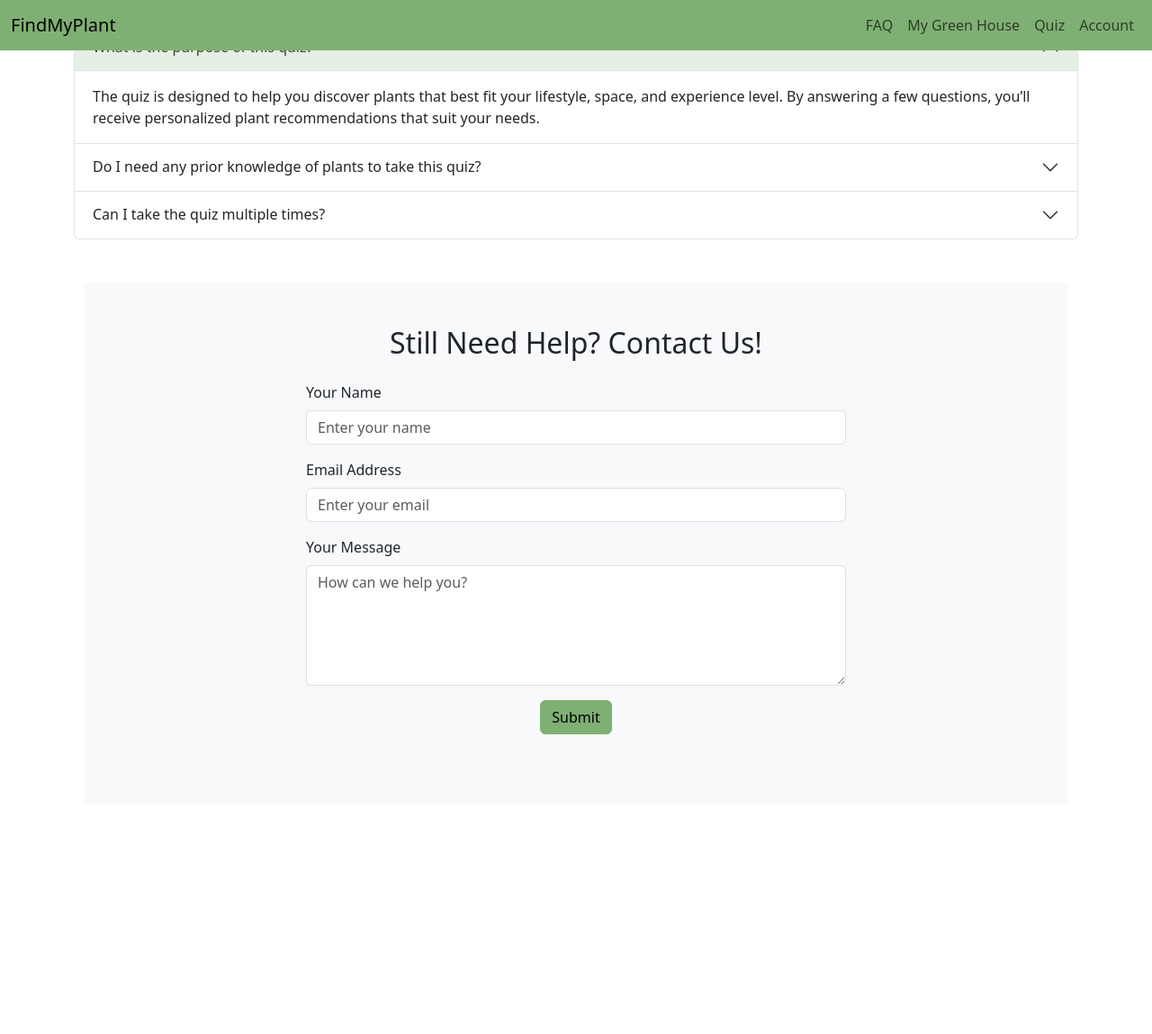
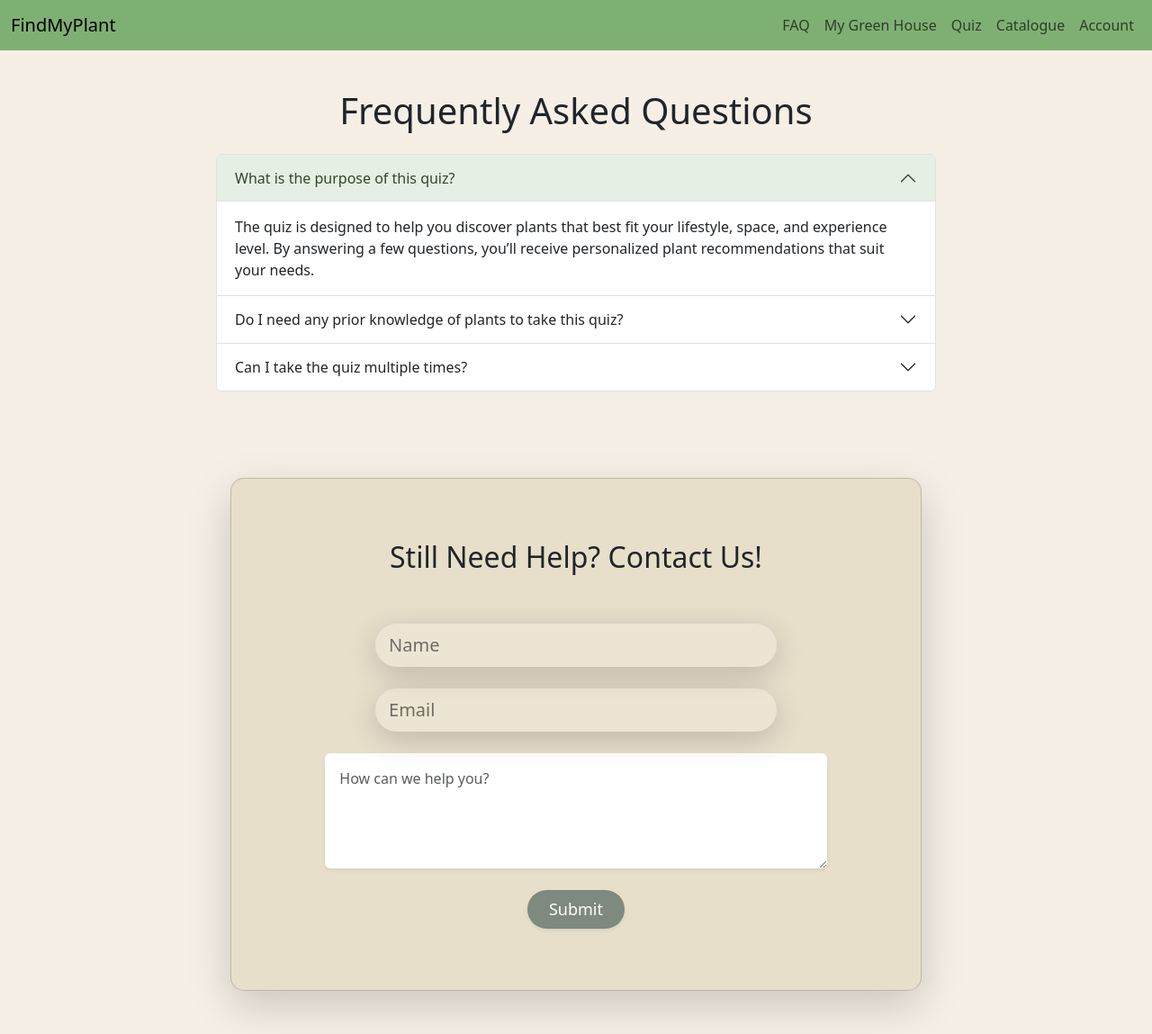
Before and after one commit to ZachSierra/UserInterfacesGroup, a website: page Frontend/src/html/faq.html in a window 1280 px wide. Shown: the whole page at 90% size. Before the commit the page ends 894 px from the top, so only its background shows below. Drawn offline with nearby package versions, Linux system fonts and the light colour scheme.

Commit message:
updatedFAQ

```diff
--- a/Frontend/src/html/faq.html
+++ b/Frontend/src/html/faq.html
@@ -1,6 +1,3 @@
-<!--This is the FAQ page that uses the accordion effect to display the
-FAQ-->
-
 <!DOCTYPE html>
 <html lang="en">
 <head>
@@ -12,13 +9,17 @@ FAQ-->
    <link rel="preconnect" href="https://fonts.gstatic.com" crossorigin>
    <link href="https://fonts.googleapis.com/css2?family=Jost:ital,wght@0,100..900;1,100..900&display=swap" rel="stylesheet">
    <link rel="stylesheet" href="../stylesheets/questionnaire.css">
+   <link rel="stylesheet" href="../stylesheets/faq.css">
    <link rel="stylesheet" href="../stylesheets/my-colors.css">
+
+
 </head>
+
+
 <body>
-    </html>
+
 
 <section id="navigation-bar">
-        <!--Added zach navigation-->
    <nav class="navbar navbar-expand-lg bg-primary fixed-top">
        <div class="container-fluid">
            <a class="navbar-brand" href="index.html">FindMyPlant</a>
@@ -37,21 +38,29 @@ FAQ-->
                     <a class="nav-link" href="questionnaire.html">Quiz</a>
                 </li>
                 <li class="nav-item">
+                    <a class="nav-link" href="catalogue.html">Catalogue</a>
+                </li>
+                <li class="nav-item">
                     <a class="nav-link" href="./account.html">Account</a>
                 </li>
             </ul>
         </div>
+
        </div>
    </nav>
 </section>
 
+
+
+
+
+
+<div class="custom-containerFAQ">
+<section style="position: relative; top: 25vh;  background-color: #F5EFE6">
    <!--Accordion FAQ-->
-    <div class="container" >
-    <div class="row">
-        <div class="col-12">
-            <section id="FAQ" class="py-5 ">
-                <h1 class="text-center pb-3" >Frequently Asked Questions</h1>
-                <div class="accordion" id="accordionExample">
+   <section id="FAQ" class="py-5">
+       <h1 class="text-center pb-3">Frequently Asked Questions</h1>
+       <div class="accordion" id="accordionExample" style="max-width: 800px; margin: 0 auto;">
            <div class="accordion-item">
                <h2 class="accordion-header" id="headingOne">
                    <button class="accordion-button" type="button" data-bs-toggle="collapse" data-bs-target="#collapseOne" aria-expanded="true" aria-controls="collapseOne">
@@ -84,38 +93,66 @@ FAQ-->
                </h2>
                <div id="collapseThree" class="accordion-collapse collapse" aria-labelledby="headingThree" data-bs-parent="#accordionExample">
                    <div class="accordion-body">
-                        <strong>Absolutely!</strong>  Feel free to retake the quiz if your preferences change or if you want to explore different plant options.
+                       <strong>Absolutely!</strong> Feel free to retake the quiz if your preferences change or if you want to explore different plant options.
                    </div>
                </div>
            </div>
        </div>
    </section>
-        </div>
-    </div>
+
+
+
 
    <!-- Contact Us Form -->
-    <div class="container">
-    <section id="contact-form" class="py-5 bg-light">
-        <div class="container">
-            <h2 class="text-center pb-3">Still Need Help? Contact Us!</h2>
-            <form action="submit_contact.php" method="POST" class="mx-auto" style="max-width: 600px;">
-                <div class="mb-3">
-                    <label for="name" class="form-label">Your Name</label>
-                    <input type="text" class="form-control" id="name" name="name" placeholder="Enter your name" required>
+   <section id="contact-form" class="py-5  d-flex justify-content-center align-items-center">
+       <div class="card shadow-lg" style="min-width: 700px; border-radius: 15px; background-color: #E8DFCA;">
+           <div class="card-body p-5" style="width: 90%;">
+               <h2 class="text-center mb-4">Still Need Help? Contact Us!</h2>
+               <form id="contactForm">
+                   <!-- Name Field -->
+                   <div class="mb-4">
+                       <input class="inputFAQ" type="text" class="form-control border-0  p-3 rounded-pill" id="name"
+                              name="name" placeholder="Name" required>
                    </div>
-                <div class="mb-3">
-                    <label for="email" class="form-label">Email Address</label>
-                    <input type="email" class="form-control" id="email" name="email" placeholder="Enter your email" required>
+                   <!-- Email Field -->
+                   <div class="mb-4">
+                       <input class="inputFAQ" type="email" class="form-control border-0 shadow-sm p-3 rounded-pill" id="email"
+                              name="email" placeholder="Email" required>
                    </div>
-                <div class="mb-3">
-                    <label for="message" class="form-label">Your Message</label>
-                    <textarea class="form-control" id="message" name="message" rows="5" placeholder="How can we help you?" required></textarea>
+                   <!-- Message Field -->
+                   <div class="mb-4">
+                       <textarea class="form-control border-0 shadow-sm p-3 rounded" id="message"
+                                 name="message" rows="4" placeholder="How can we help you?" required></textarea>
                    </div>
-                <div class="text-center">
-                    <button type="submit" class="btn btn-primary" type="submit">Submit</button>
+                   <!-- Submit Button -->
+                   <button type="submit" class=" custom-hover shadow-sm px-4 py-2 rounded-pill">
+                       Submit
+                   </button>
+
                    </div>
                </form>
            </div>
+
    </section>
+
+
+</section>
+</div>
 <script src="https://cdnjs.cloudflare.com/ajax/libs/bootstrap/5.3.0/js/bootstrap.bundle.min.js"></script>
+<script>
+   // Attach an event listener to the form
+   document.getElementById('contactForm').addEventListener('submit', function (e) {
+       // Prevent the default form submission behavior
+       e.preventDefault();
+
+
+       // Display the alert
+       alert('Your message has been submitted successfully!');
+
+
+       // Optionally, you can proceed with the form submission
+       // this.submit();
+   });
+</script>
 </body>
+</html>
--- /dev/null
+++ b/Frontend/src/stylesheets/faq.css
@@ -0,0 +1,47 @@
+.inputFAQ {
+    background: rgba(255, 255, 255, 0.25);
+    box-shadow: 0 8px 32px 0 rgba(82, 82, 83, 0.37);
+    color: black;
+    opacity: 0.75;
+    border-radius: 2rem;
+    width: 80%;
+    height: 3rem;
+    padding: 15px;
+    border: none;
+    outline: none;
+    font-weight: 100px;
+    font-size: 20px;
+  }
+  .inputFAQ:focus {
+    display: inline-block;
+    box-shadow: 0 0 0 0.2rem white;
+    backdrop-filter: blur(12rem);
+    border-radius: 2rem;
+    transition: 0.5s;
+  }
+  .inputFAQ::placeholder {
+    color: black;
+    opacity: 0.7;
+  }
+
+
+  .custom-hover {
+    background-color: #7e897f; /* Initial color */
+    color: white;
+    transition: background-color 0.3s ease, transform 0.2s ease;
+    border: none;
+ }
+
+
+ .custom-hover:hover {
+    background-color: #6b756e; /* Darker color for hover */
+    transform: scale(1.05);
+    cursor: pointer;
+ }
+ .custom-containerFAQ {
+    margin: 0;
+    padding: 0;
+    width: 100%;
+    min-height: 100vh;/* Takes up full viewport height */
+    background-color: #F5EFE6;
+ }
```
Also changed, not shown: Frontend/src/html/catalogue.html (+1 -1 lines). Lines whose indentation alone changed are shown as unchanged.
